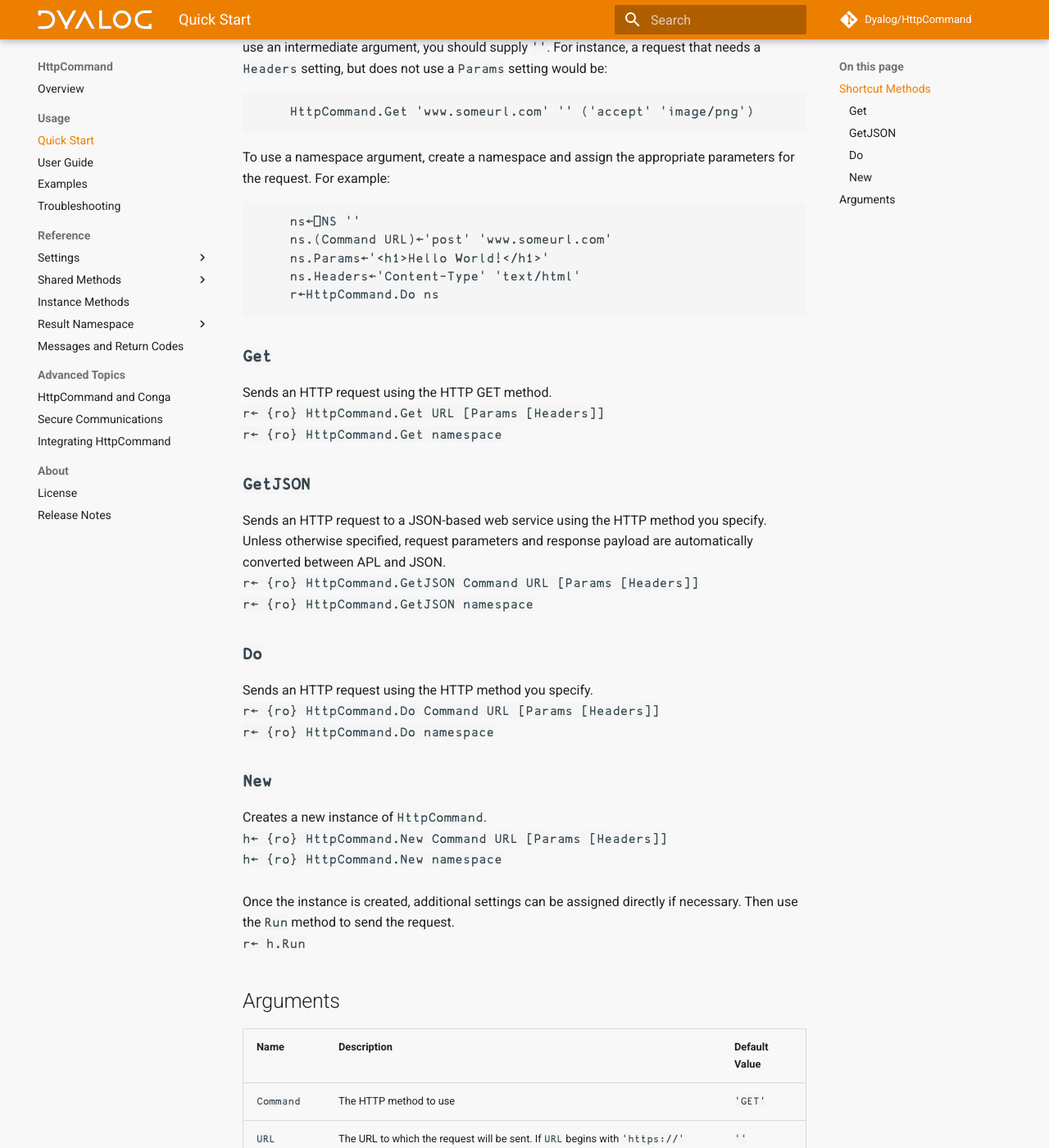
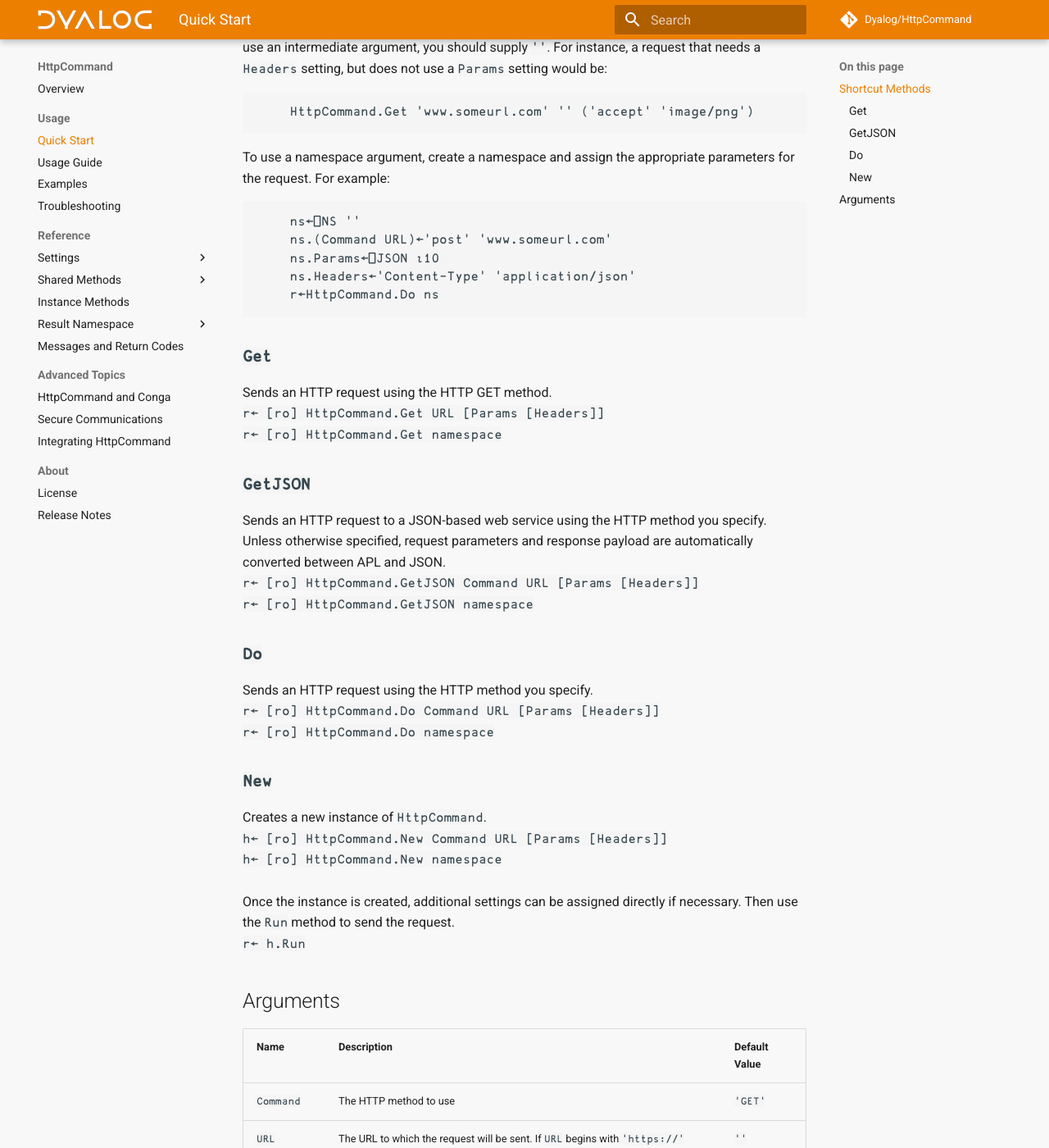
Before and after one commit to Dyalog/HttpCommand, an MkDocs documentation site: the page built from docs/quickstart.md, in a window 1280 px wide and 1400 px high, scrolled down 446 px. Shown: the whole window at 82% size. Built offline with MkDocs 1.6.1 and Material for MkDocs 9.7.7, drawn with Linux system fonts in a browser that asks for light colours; comment, search, counter and statistics services are not loaded.

Commit message:
Doc updates

`````diff
--- a/docs/quickstart.md
+++ b/docs/quickstart.md
@@ -16,28 +16,28 @@ To use a namespace argument, create a namespace and assign the appropriate param
 ````
       ns←⎕NS ''
       ns.(Command URL)←'post' 'www.someurl.com'
-      ns.Params←'<h1>Hello World!</h1>'
-      ns.Headers←'Content-Type' 'text/html'
+      ns.Params←⎕JSON ⍳10
+      ns.Headers←'Content-Type' 'application/json'
       r←HttpCommand.Do ns
 ````
 ### **`Get`**
 Sends an HTTP request using the HTTP GET method.<br>
-`r← {ro} HttpCommand.Get URL [Params [Headers]]`<br>
-`r← {ro} HttpCommand.Get namespace`<br>
+`r← [ro] HttpCommand.Get URL [Params [Headers]]`<br>
+`r← [ro] HttpCommand.Get namespace`<br>
 
 ### **`GetJSON`**
 Sends an HTTP request to a JSON-based web service using the HTTP method you specify. Unless otherwise specified, request parameters and response payload are automatically converted between APL and JSON.<br>
-`r← {ro} HttpCommand.GetJSON Command URL [Params [Headers]]`<br>
-`r← {ro} HttpCommand.GetJSON namespace`<br>
+`r← [ro] HttpCommand.GetJSON Command URL [Params [Headers]]`<br>
+`r← [ro] HttpCommand.GetJSON namespace`<br>
 ### **`Do`**
 Sends an HTTP request using the HTTP method you specify.<br>
-`r← {ro} HttpCommand.Do Command URL [Params [Headers]]`<br>
-`r← {ro} HttpCommand.Do namespace`<br>
+`r← [ro] HttpCommand.Do Command URL [Params [Headers]]`<br>
+`r← [ro] HttpCommand.Do namespace`<br>
 
 ### **`New`**
 Creates a new instance of `HttpCommand`.<br>
-`h← {ro} HttpCommand.New Command URL [Params [Headers]]`<br>
-`h← {ro} HttpCommand.New namespace`<br><br>
+`h← [ro] HttpCommand.New Command URL [Params [Headers]]`<br>
+`h← [ro] HttpCommand.New namespace`<br><br>
 Once the instance is created, additional settings can be assigned directly if necessary. Then use the `Run` method to send the request.<br>
 `r← h.Run`
 
--- a/mkdocs.yml
+++ b/mkdocs.yml
@@ -7,7 +7,7 @@ nav:
     - Overview: 'index.md'
     - Usage:
       - 'Quick Start': 'quickstart.md' # complete
-      - 'User Guide': 'userguide.md'   # complete
+      - 'Usage Guide': 'userguide.md'   # complete
       - 'Examples': 'examples.md'      # complete
       - 'Troubleshooting': 'trouble.md' # complete
     - Reference:
@@ -73,5 +73,8 @@ markdown_extensions:
   - abbr
   - footnotes
   - attr_list
+  - pymdownx.emoji:
+      emoji_index: !!python/name:materialx.emoji.twemoji
+      emoji_generator: !!python/name:materialx.emoji.to_svg
   - toc:
       title: On this page
`````
Also changed, not shown: docs/index.md (+21 -3 lines).
